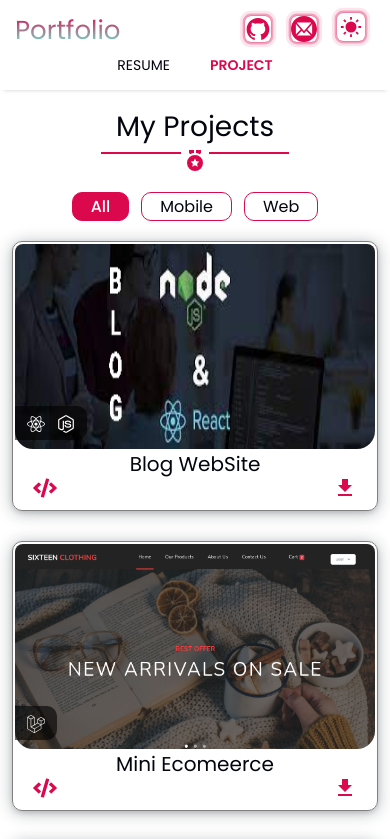
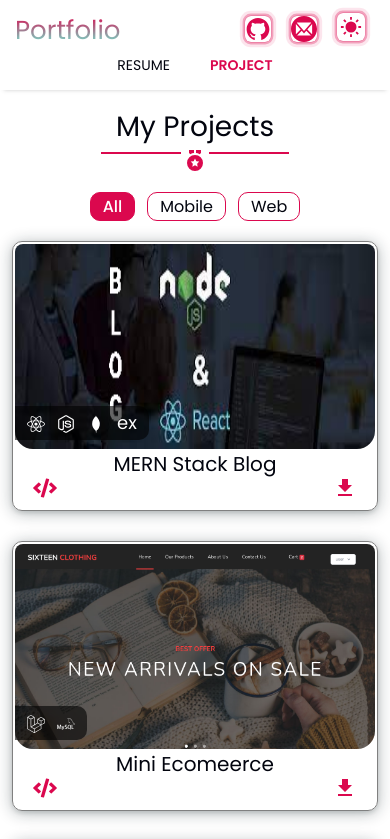
Before and after one commit to DevIdol/resume, a React (Create React App) app: page /project in a window 390 px wide. Shown: the top 839 px of the page. Built offline with nearby package versions, Linux system fonts and the light colour scheme.

Commit message:
Modified

```diff
--- a/src/Components/PortFolio/PortfolioButton.module.css
+++ b/src/Components/PortFolio/PortfolioButton.module.css
@@ -7,6 +7,7 @@
   font-weight: 400;
   margin: 0px 6px 20px 6px;
   border-radius: 10px;
+  padding: 4px 12px;
 }
 .btn .button:hover {
   background: none;
@@ -19,15 +20,3 @@
   font-weight: 500;
   transition: var(--transition);
 }
-
-@media screen and (max-width: 600px) {
-  .btn .button {
-    padding: 4px 28px;
-  }
-}
-
-@media screen and (max-width: 400px) {
-  .btn .button {
-    padding: 4px 18px;
-  }
-}
--- a/src/Components/PortFolio/PortfolioData.jsx
+++ b/src/Components/PortFolio/PortfolioData.jsx
@@ -7,8 +7,8 @@ import {
 } from "react-icons/fa";
 import { ImHtmlFive } from "react-icons/im";
 import { RiFlutterFill } from "react-icons/ri";
-import { DiJavascript1, DiJqueryLogo } from "react-icons/di";
-import { SiFirebase, SiPhp } from "react-icons/si";
+import { DiJavascript1, DiJqueryLogo,DiMongodb } from "react-icons/di";
+import { SiFirebase, SiPhp, SiMysql } from "react-icons/si";
 import culib from "../../assets/project/culibrary.png";
 import five from "../../assets/project/five.png";
 import four from "../../assets/project/four.png";
@@ -48,7 +48,7 @@ const PortfolioData = [
       title: "CMS",
       describtion:
         "Quae esse totam blanditiis modi aspernatur! Libero aspernatur autem voluptatibus modi doloremque perspiciatis rem id, deleniti accusantium minus nam ea quae vero!",
-      language: [...language, <SiPhp />],
+      language: [...language, <SiPhp />, <SiMysql/>],
       link: "https://github.com/DevIdol/php_tutorials/tree/main/cms",
       download:
         "https://github.com/DevIdol/php_tutorials/archive/refs/heads/main.zip",
@@ -62,7 +62,7 @@ const PortfolioData = [
       title: "Portfolio WebSite",
       describtion:
         "Quae esse totam blanditiis modi aspernatur! Libero aspernatur autem voluptatibus modi doloremque perspiciatis rem id, deleniti accusantium minus nam ea quae vero!",
-      language: [<FaLaravel />],
+      language: [<FaLaravel />, <SiMysql/>],
       link: "https://github.com/DevIdol/sample_portfolio_website_with_laravel",
       download:
         "https://github.com/DevIdol/sample_portfolio_website_with_laravel/archive/refs/heads/main.zip",
@@ -104,7 +104,7 @@ const PortfolioData = [
       title: "Mini Ecomeerce",
       describtion:
         "Quae esse totam blanditiis modi aspernatur! Libero aspernatur autem voluptatibus modi doloremque perspiciatis rem id, deleniti accusantium minus nam ea quae vero!",
-      language: [<FaLaravel />],
+      language: [<FaLaravel />, <SiMysql/>],
       link: "https://github.com/DevIdol/sample_laravel_ecommerce",
       download:
         "https://github.com/DevIdol/sample_laravel_ecommerce/archive/refs/heads/main.zip",
@@ -115,10 +115,10 @@ const PortfolioData = [
     type: "web",
     items: {
       img: blog,
-      title: "Blog WebSite",
+      title: "MERN Stack Blog",
       describtion:
         "Quae esse totam blanditiis modi aspernatur! Libero aspernatur autem voluptatibus modi doloremque perspiciatis rem id, deleniti accusantium minus nam ea quae vero!",
-      language: [<FaReact />, <FaNodeJs />],
+      language: [<FaReact />, <FaNodeJs />, <DiMongodb/>, "ex"],
       link: "https://github.com/DevIdol?tab=repositories",
       download:
         "",
```
